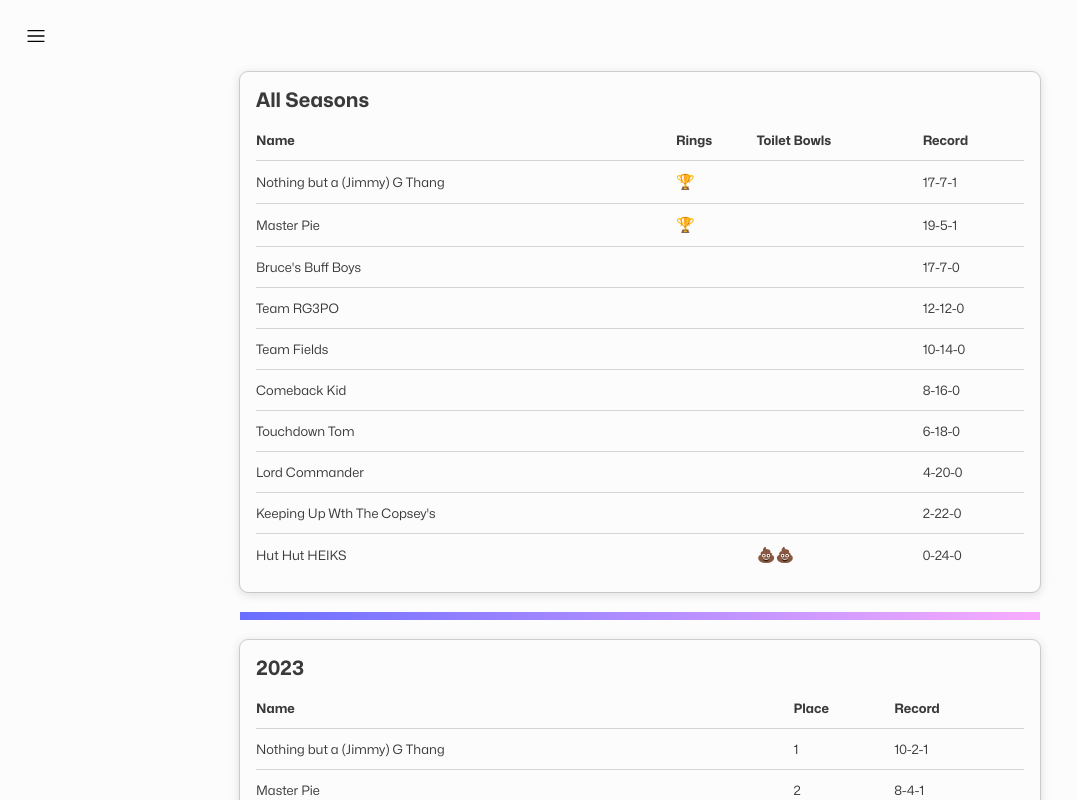
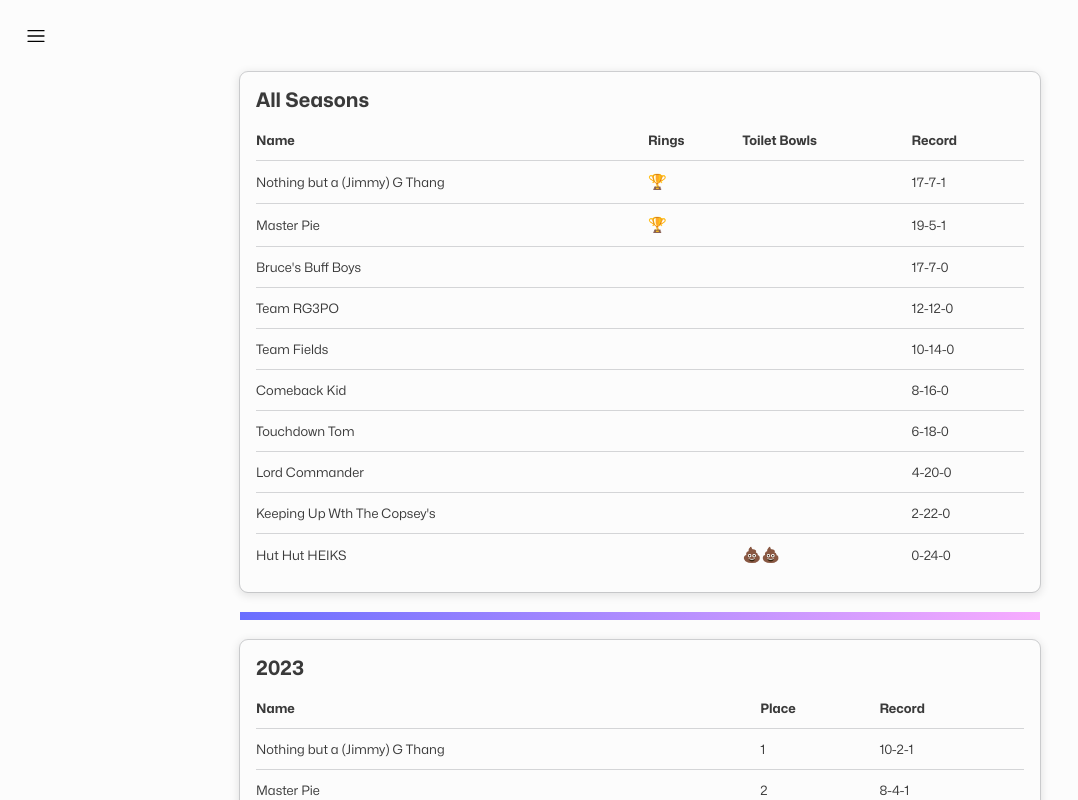
Before and after one commit to jordanwilliams/fantasy-football, a Next.js app: page /seasons in a window 1280 px wide. Shown: the top 800 px of the page, without its empty margins (0-1078 px from the left). Built offline with nearby package versions, Linux system fonts and the light colour scheme.

Commit message:
Change the padding for table cells

```diff
--- a/components/table.module.css
+++ b/components/table.module.css
@@ -17,5 +17,6 @@
 
 .tableHeadCell,
 .tableCell {
-	padding: var(--spacing-3) 0;
+	padding: var(--spacing-3);
+	padding-left: 0;
 }
```
